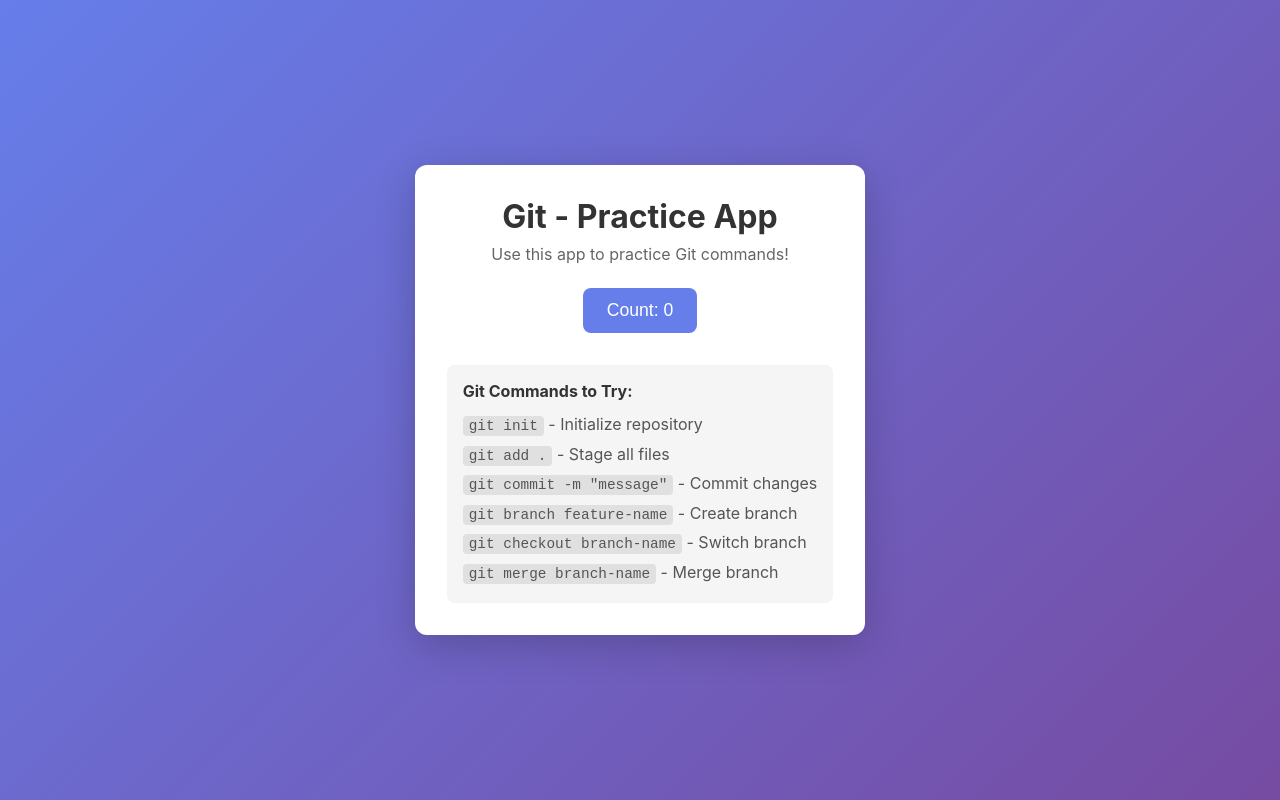
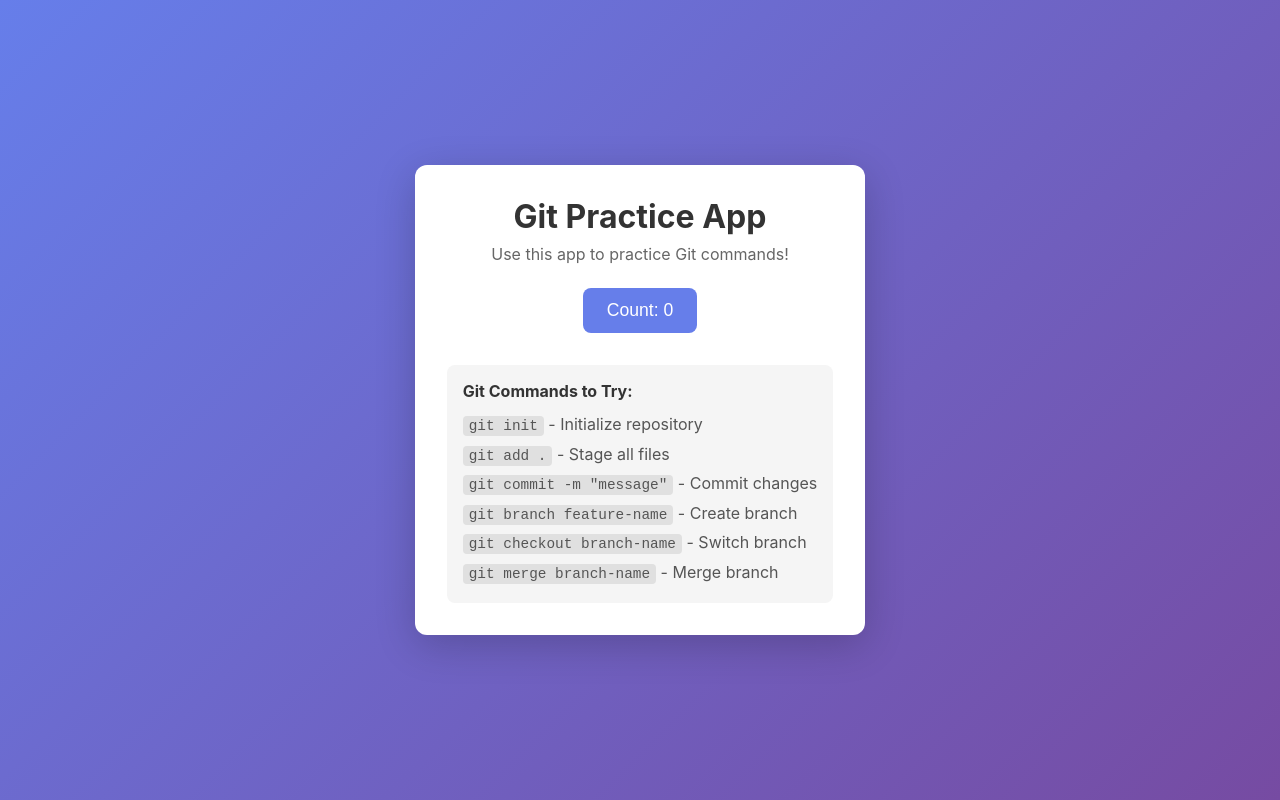
Before and after one commit to Adiptz/git-practice-app, a React (Vite) app: page / in a window 1280 px wide. Built offline with nearby package versions, Linux system fonts and the light colour scheme.

Commit message:
delete "-"

```diff
--- a/src/App.jsx
+++ b/src/App.jsx
@@ -5,7 +5,7 @@ function App() {
 
   return (
     <div className="app">
-      <h1>Git - Practice App</h1>
+      <h1>Git Practice App</h1>
       <p>Use this app to practice Git commands!</p>
 
       <div className="card">
```
